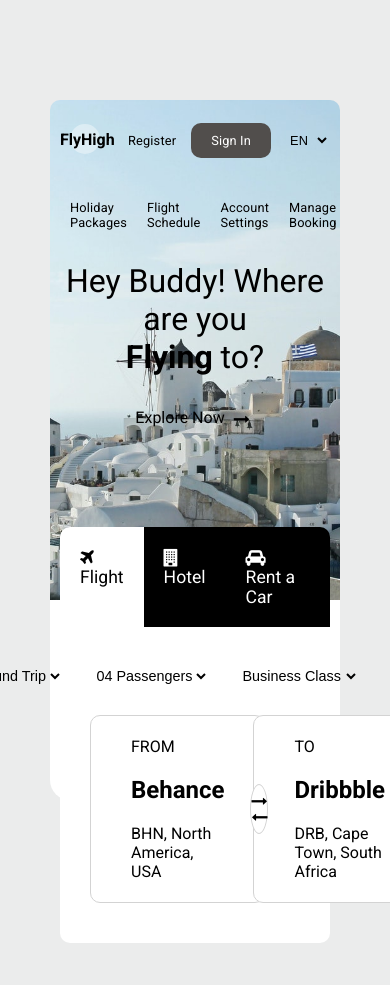
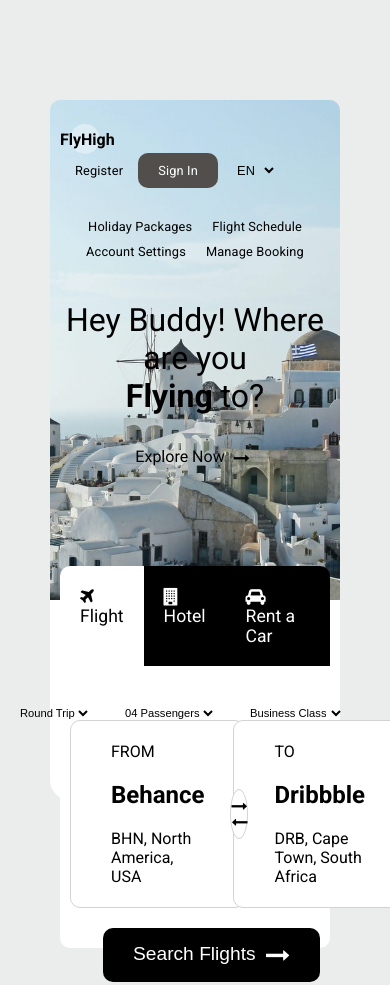
Before and after one commit to matthenschke/Flight-Booking-Landing-Page, a plain HTML site: page index.html in a window 390 px wide. Shown: the top 985 px of the page. Drawn offline with Linux system fonts and the light colour scheme.

Commit message:
added margin for navbar navlinks for responsive design

```diff
--- a/css/style.css
+++ b/css/style.css
@@ -133,7 +133,7 @@ select.nav-item {
 
 .travel-container {
   width: 100%;
-  max-height: 200px;
+  /* max-height: 200px; */
   z-index: 1;
 }
 
@@ -219,7 +219,7 @@ select.trip-option {
 }
 
 .search-btn button {
-  margin-top: 50px;
+  margin-top: 20px;
   padding: 15px 30px;
   border: none;
   border-radius: 10px;
@@ -229,15 +229,18 @@ select.trip-option {
   font-size: 1.2rem;
 }
 
-@media screen and (max-width: 981px) {
-  .nav-links {
-    margin: 40px auto 0 auto;
-    flex-wrap: nowrap;
-    justify-content: center;
-    order: 2;
+@media screen and (max-width: 990px) {
+  .logo {
+    margin: 0 30px 0 0;
   }
   .nav-options {
     order: 1;
+  }
+  .nav-links {
+    margin: 40px auto 0 auto;
+    flex-wrap: wrap;
+    justify-content: center;
+    order: 2;
   }
 
   .nav-links .nav-item {
@@ -264,19 +267,25 @@ select.trip-option {
     display: flex;
     justify-content: center;
     flex-direction: column;
+    margin-bottom: 10px;
   }
-
-  /* select.trip-option {
-    font-size: 0.9rem;
-  } */
 }
 
 @media screen and (max-width: 610px) {
-  select.trip-option {
-    font-size: 0.9rem;
+  .trip-container {
+    padding: 40px 10px;
   }
   .trip-options {
+    display: flex;
     justify-content: center;
-    margin-right: 30px;
+    text-align: center;
+    margin: 0 auto;
+  }
+  select.trip-option {
+    font-size: 0.7rem;
+    display: flex;
+    flex-direction: column;
+
+    justify-content: center;
   }
 }
--- a/index.html
+++ b/index.html
@@ -63,7 +63,7 @@
             </li>
           </ul>
           <div class="trip-container">
-            <div class="trip-options d-flex">
+            <div class="trip-options">
               <select id="trip-type" name="trip-type" class="trip-option">
                 <option value="round-trip" selected>Round Trip</option>
                 <option value="one-way">One Way</option>
@@ -100,7 +100,6 @@
                 <p>DRB, Cape Town, South Africa</p>
               </div>
             </div>
-          </div>
             <div class="search-btn">
               <button>
                 Search Flights
@@ -113,6 +112,7 @@
             </div>
           </div>
         </div>
+      </div>
     </main>
     <script src="js/script.js"></script>
   </body>
```
Lines whose indentation alone changed are shown as unchanged.
